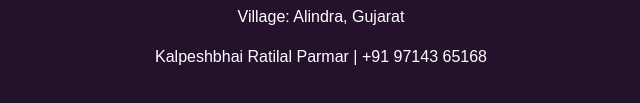
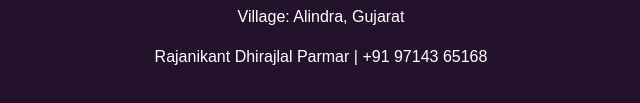
Before and after one commit to ichbinashwin/velora, a plain HTML site: page index.html in a window 1280 px wide. Shown: the part 1591-1694 px from the top of the page, 319-959 px from the left. Drawn offline with nearby package versions, Linux system fonts and the light colour scheme.

Commit message:
Update contact information in footer

```diff
--- a/index.html
+++ b/index.html
@@ -62,7 +62,7 @@
 <div class='container'>
 <h3>VELORA APPAREL</h3>
 <p>Village: Alindra, Gujarat</p>
-<p>Kalpeshbhai Ratilal Parmar | +91 97143 65168</p>
+<p>Rajanikant Dhirajlal Parmar | +91 97143 65168</p>
 </div></footer>
 
 </body></html>
```
